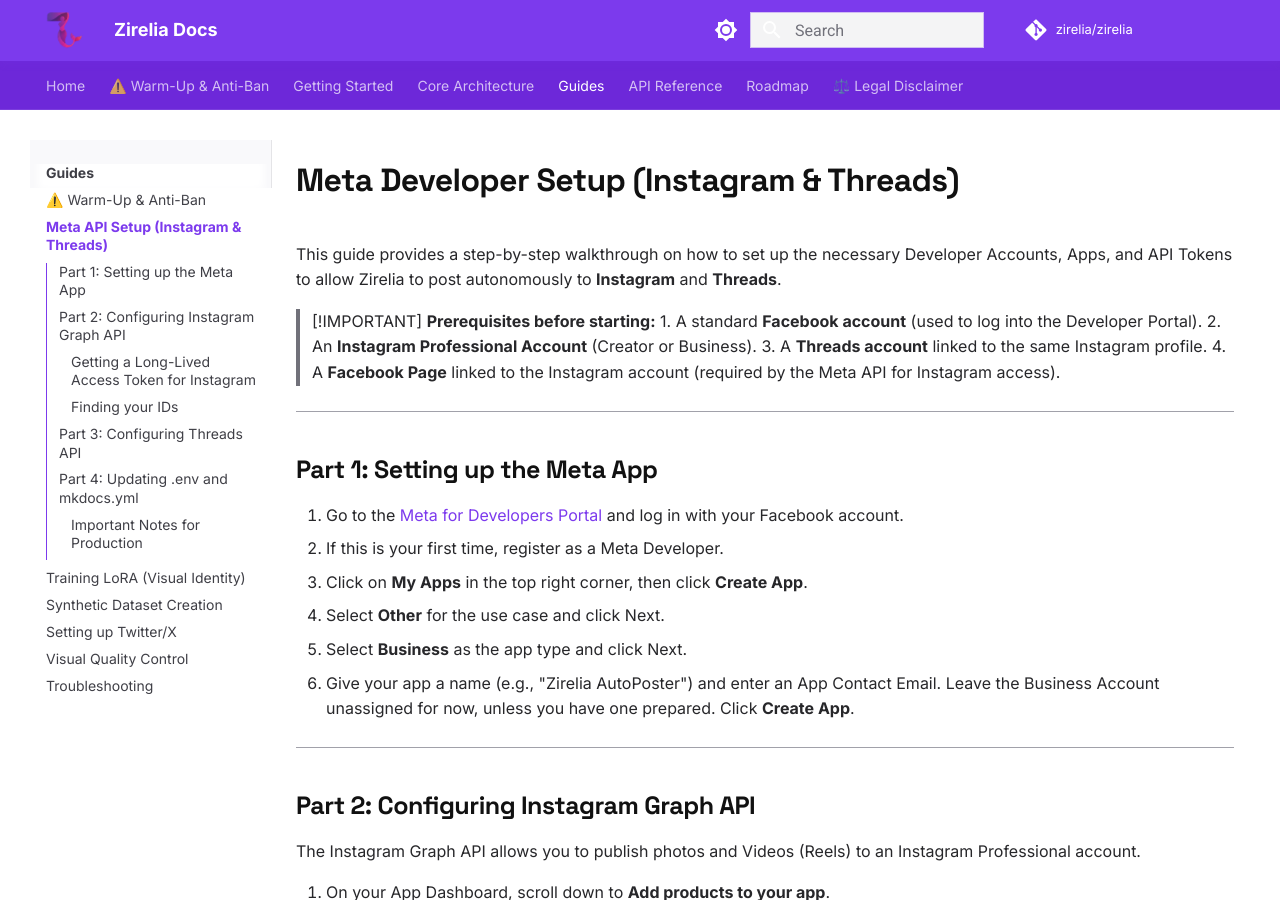
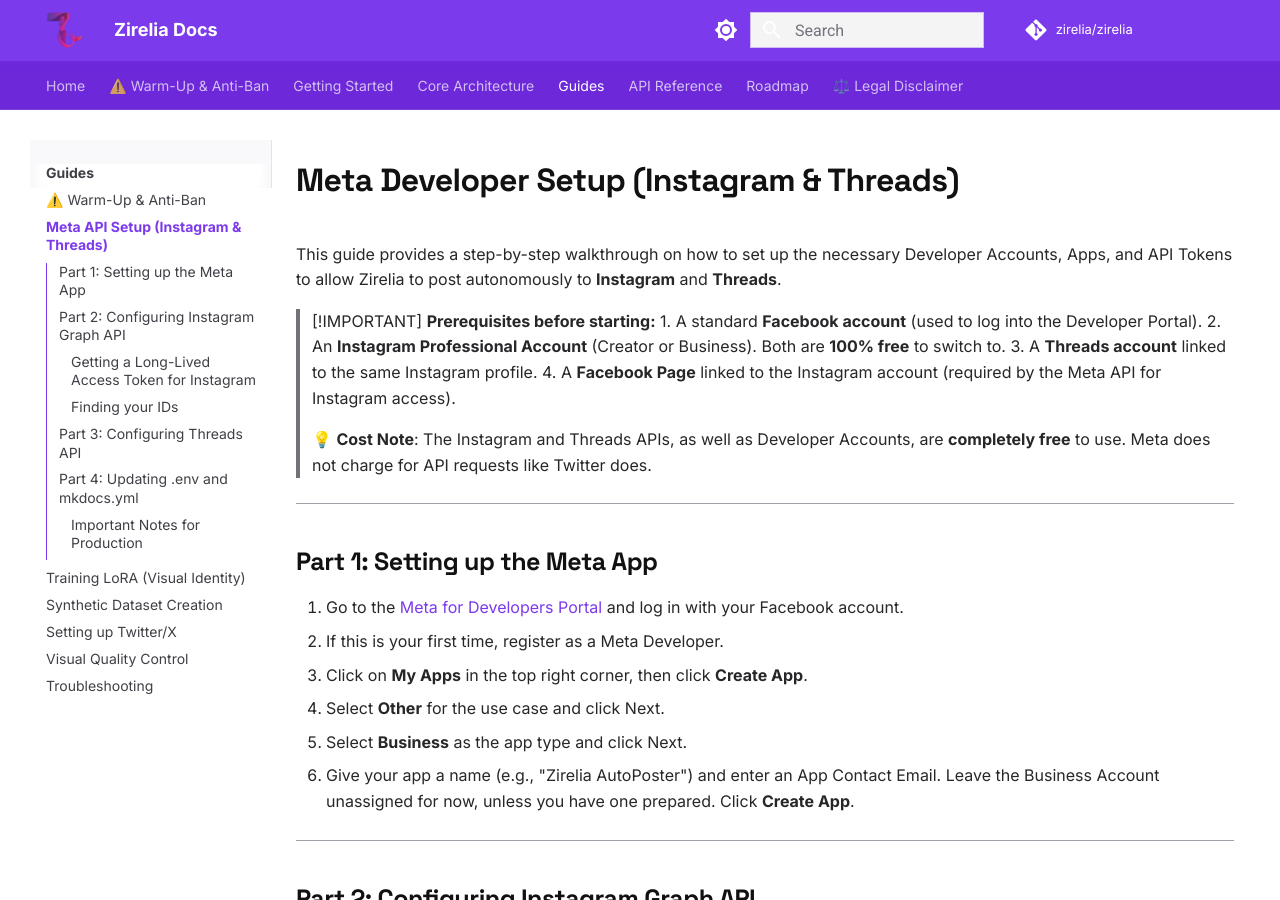
Before and after one commit to zirelia/zirelia, an MkDocs documentation site: the page built from docs/guides/meta_setup.md, in a window 1280 px wide and 900 px high. Built offline with MkDocs 1.6.1 and Material for MkDocs 9.7.7, drawn with Linux system fonts in a browser that asks for light colours; comment, search, counter and statistics services are not loaded.

Commit message:
docs: clarify that Instagram Professional and Meta APIs are completely free

```diff
--- a/docs/guides/meta_setup.md
+++ b/docs/guides/meta_setup.md
@@ -5,9 +5,11 @@
 > [!IMPORTANT]
 > **Prerequisites before starting:**
 > 1. A standard **Facebook account** (used to log into the Developer Portal).
-> 2. An **Instagram Professional Account** (Creator or Business).
+> 2. An **Instagram Professional Account** (Creator or Business). Both are **100% free** to switch to.
 > 3. A **Threads account** linked to the same Instagram profile.
 > 4. A **Facebook Page** linked to the Instagram account (required by the Meta API for Instagram access).
+>
+> 💡 **Cost Note**: The Instagram and Threads APIs, as well as Developer Accounts, are **completely free** to use. Meta does not charge for API requests like Twitter does.
 
 ---
 
```
